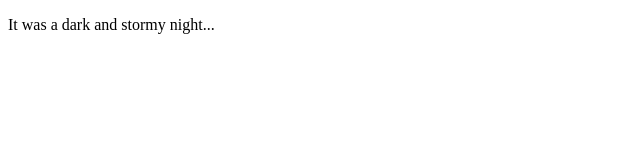
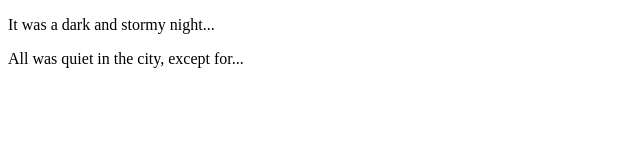
Before and after one commit to maestrly/fireside-story, a plain HTML site: page index.html in a window 1280 px wide. Shown: the whole page, without its empty margins (0-640 px from the left). Drawn offline with Linux system fonts and the light colour scheme.

Commit message:
added second line of story

```diff
--- a/index.html
+++ b/index.html
@@ -6,6 +6,7 @@
   </head>
   <body>
     <p>It was a dark and stormy night...</p>
+    <p> All was quiet in the city, except for...</p>
 
   </body>
 </html>
```
